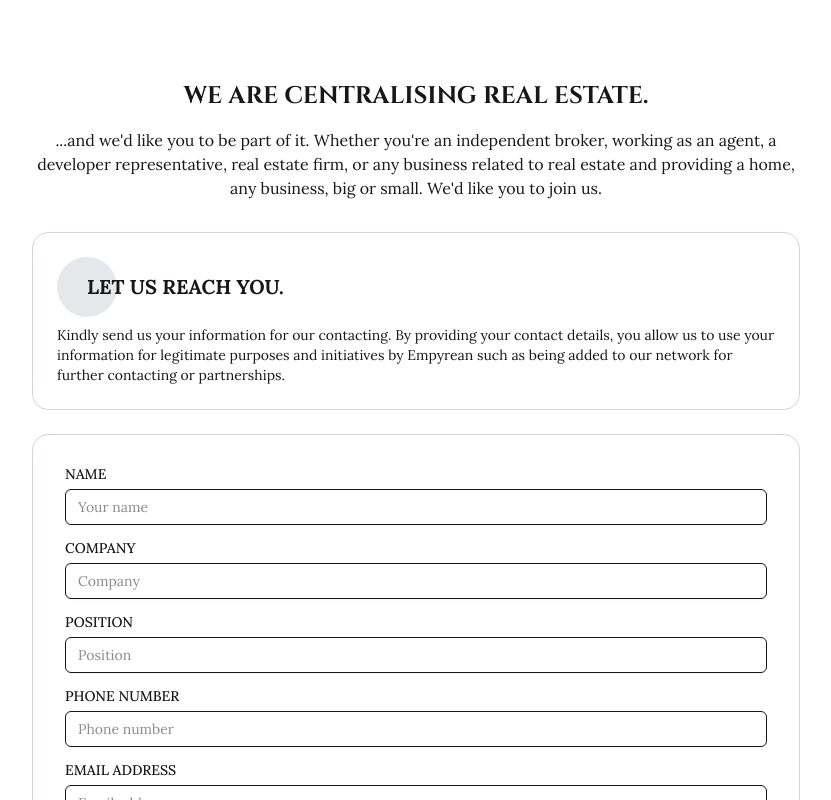
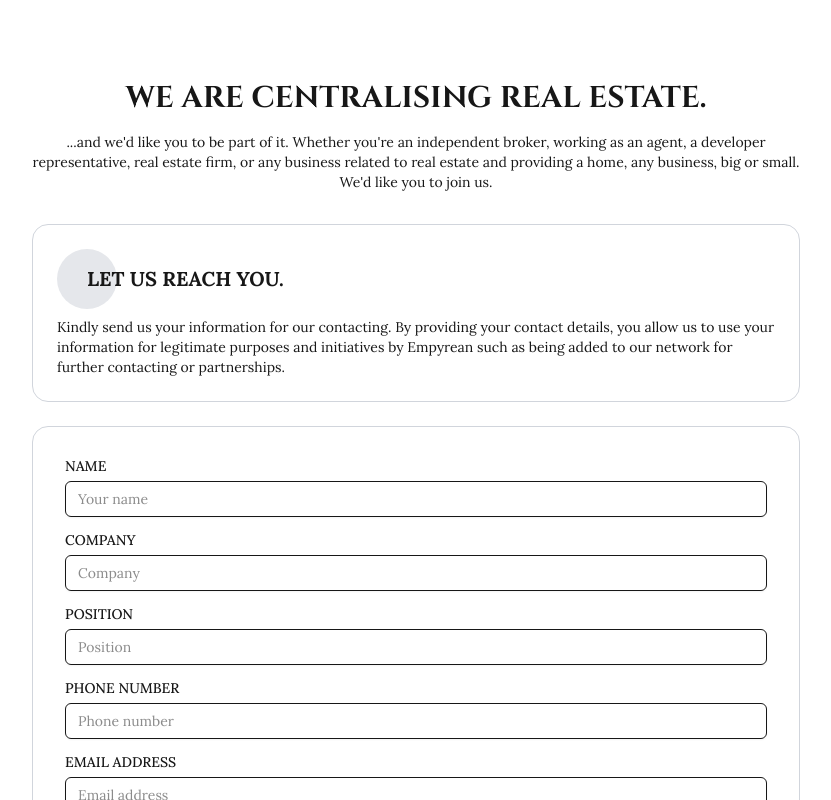
Before and after one commit to Empyrean25/empyrean, a Next.js app: page /learn-more in a window 1280 px wide. Shown: the top 800 px of the page, without its empty margins (224-1055 px from the left). Built offline with nearby package versions, Linux system fonts and the light colour scheme.

Commit message:
Update page.tsx

```diff
--- a/src/app/learn-more/page.tsx
+++ b/src/app/learn-more/page.tsx
@@ -58,10 +58,10 @@ export default function LearnMore() {
   return (
     <>
       <main className="min-h-screen flex flex-col items-center bg-white px-4 py-20">
-       <h1 className="font-bold text-2xl text-center mb-4">
+     <h1 className="font-bold text-3xl text-center mb-4">
   WE ARE CENTRALISING REAL ESTATE.
 </h1>
-<p className="text-base text-center max-w-3xl mb-8">
+<p className="text-sm text-center max-w-3xl mb-8">
   ...and we&apos;d like you to be part of it. Whether you&apos;re an
   independent broker, working as an agent, a developer representative,
   real estate firm, or any business related to real estate and providing
```
